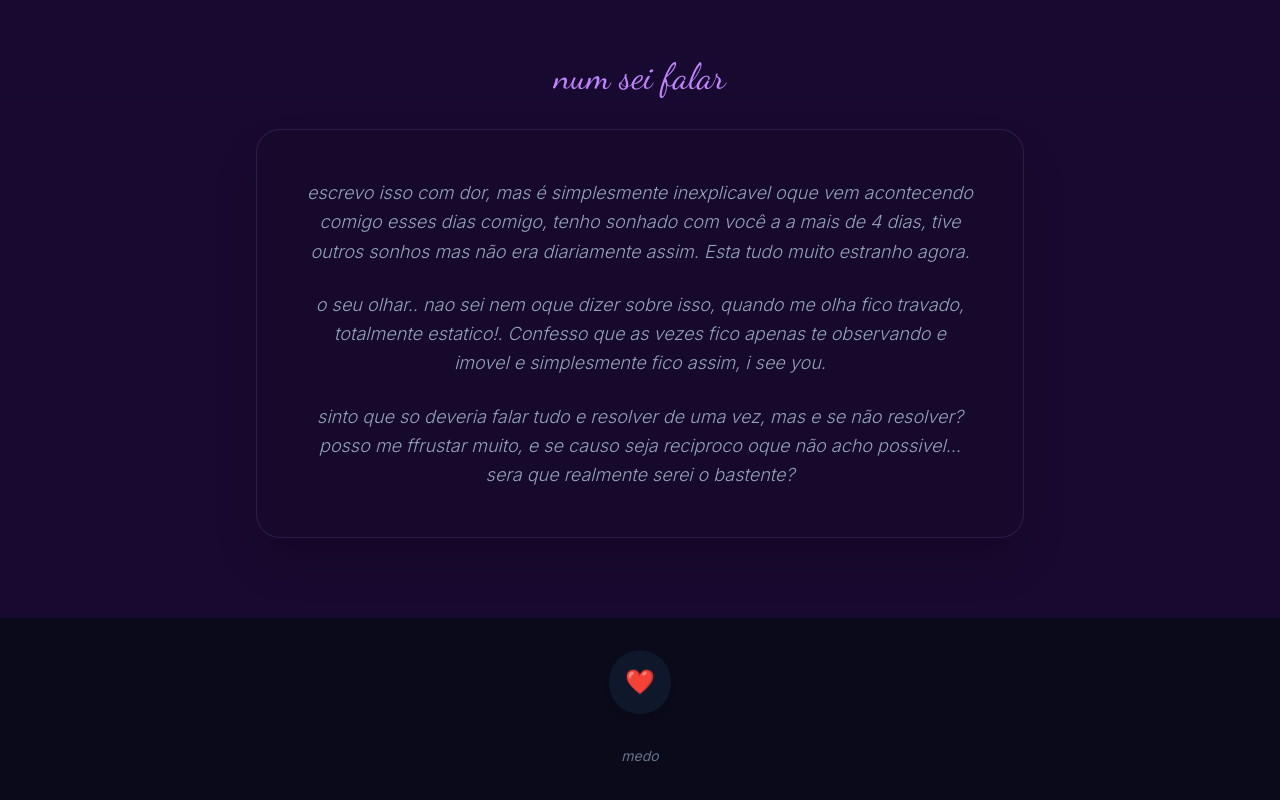
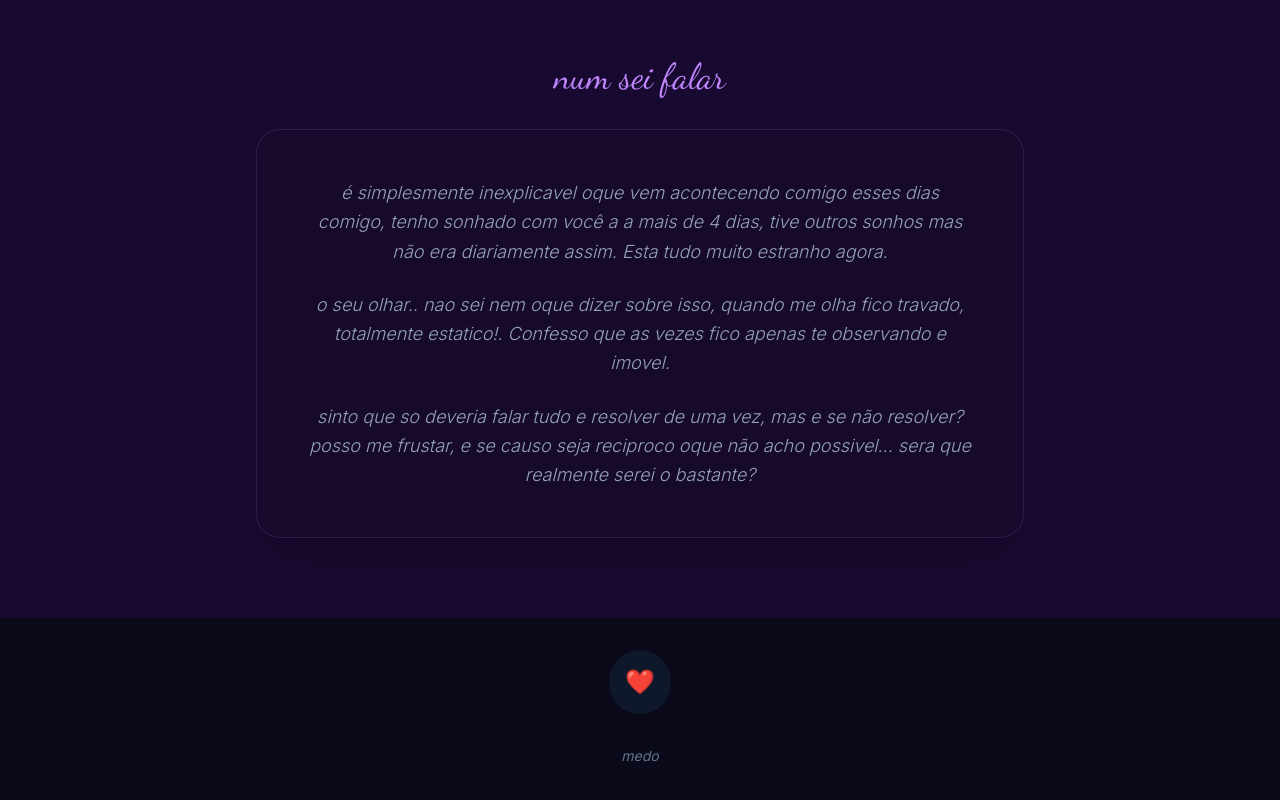
Before and after one commit to jhonmnf/A-so, a plain HTML site: page index.html in a window 1280 px wide. Shown: the part 2185-2985 px from the top of the page. Drawn offline with nearby package versions, Linux system fonts and the light colour scheme.

Commit message:
alteracoes em frases

```diff
--- a/index.html
+++ b/index.html
@@ -161,13 +161,13 @@
             <h2 class="text-3xl md:text-4xl font-handwritten text-purple-400 mb-8">num sei falar</h2>
             <div class="glass-card p-8 md:p-12 rounded-3xl shadow-2xl italic text-lg leading-relaxed text-slate-400 font-light">
                 <p class="mb-6">
-                    escrevo isso com dor, mas é simplesmente inexplicavel oque vem acontecendo comigo esses dias comigo, tenho sonhado com você a a mais de 4 dias, tive outros sonhos mas não era diariamente assim. Esta tudo muito estranho agora.
+                    é simplesmente inexplicavel oque vem acontecendo comigo esses dias comigo, tenho sonhado com você a a mais de 4 dias, tive outros sonhos mas não era diariamente assim. Esta tudo muito estranho agora.
                 </p>
                 <p class="mb-6">
-                    o seu olhar.. nao sei nem oque dizer sobre isso, quando me olha fico travado, totalmente estatico!. Confesso que as vezes fico apenas te observando e imovel e simplesmente fico assim, i see you.
+                    o seu olhar.. nao sei nem oque dizer sobre isso, quando me olha fico travado, totalmente estatico!. Confesso que as vezes fico apenas te observando e imovel.
                 </p>
                 <p>
-                    sinto que so deveria falar tudo e resolver de uma vez, mas e se não resolver? posso me ffrustar muito, e se causo seja reciproco oque não acho  possivel... sera que realmente serei o bastente?
+                    sinto que so deveria falar tudo e resolver de uma vez, mas e se não resolver? posso me frustar, e se causo seja reciproco oque não acho possivel... sera que realmente serei o bastante?
                 </p>
             </div>
         </div>
```
